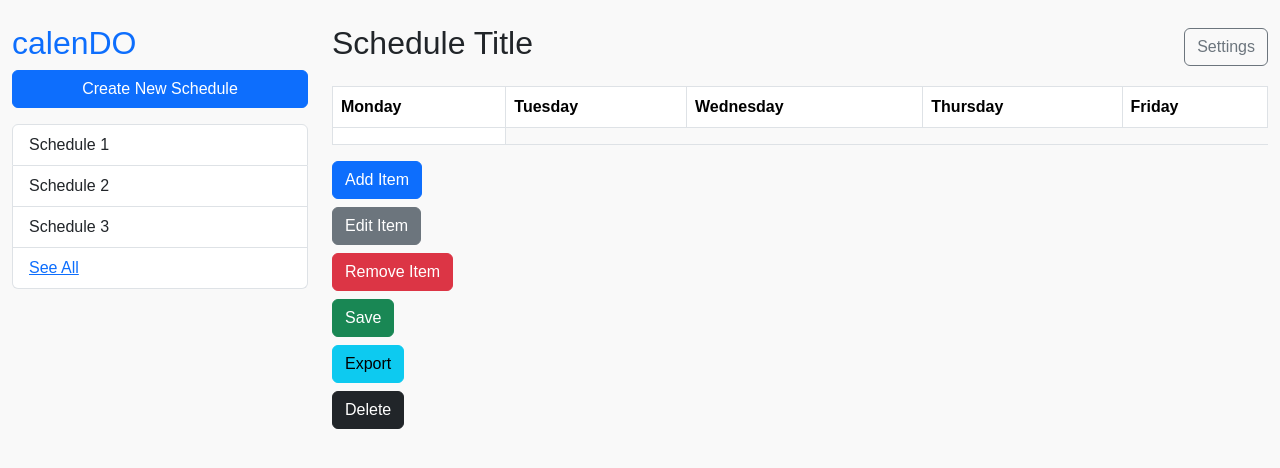
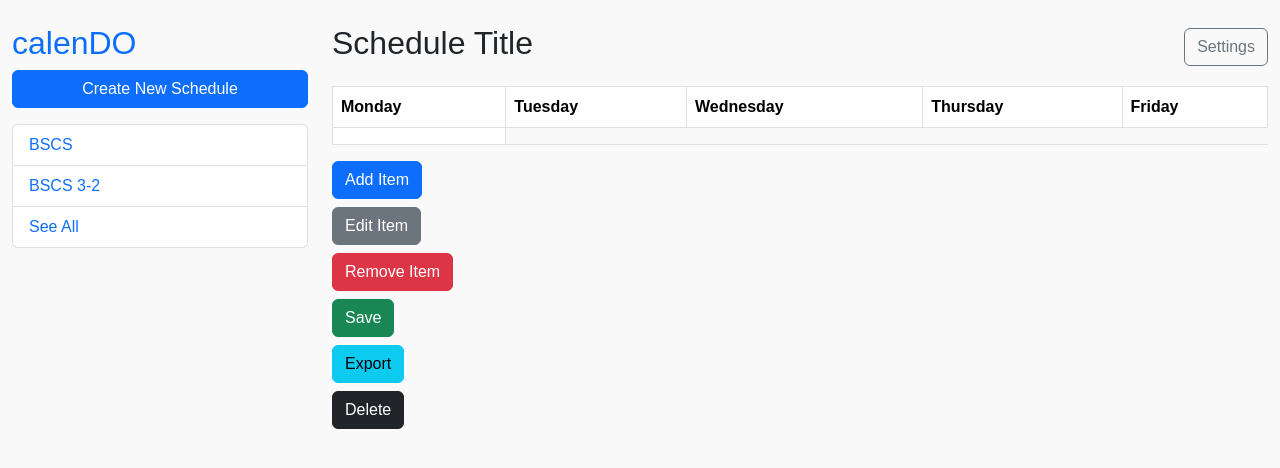
Before and after one commit to mebcrtz/calenDO, a Django app: template project/templates/calendar/calendar-index.html in a window 1280 px wide. Shown: the part 56-524 px from the top of the page. Run offline with Django 5.2, Linux system fonts and the light colour scheme; data comes from the database, SQL or seed files in the repository; both versions use the stored data as it was after the commit; tables that the repository leaves empty hold one stand-in row (values such as "Sample post"); the template is opened without the code that fills it: values that come from a table or form of the project are taken from there, most other values are stand-ins (such as "Sample title", 1, 10 or a date in 2020); lists and menus that the app fills with data are empty.

Commit message:
schedule creation

```diff
--- a/project/calendo/urls.py
+++ b/project/calendo/urls.py
@@ -8,5 +8,8 @@ urlpatterns = [
     path('todo/task-detail/<int:task_id>/', views.task_detail, name='task_detail'),
     path('todo/update-task/', views.update_task, name='update_task'),
 
-    path('calendar/', views.calendar, name='calendo-calendar'),
+    path('calendar/', views.calendar_index, name='calendar_index'),
+    path('schedule/<int:pk>/', views.schedule_detail, name='schedule_detail'),
+    path('schedules/', views.schedule_list, name='schedule_list'),
+    path('create-schedule/', views.create_schedule, name='create_schedule'),
 ]
--- a/project/templates/calendar/calendar-index.html
+++ b/project/templates/calendar/calendar-index.html
@@ -4,17 +4,23 @@
 <div class="row mt-4">
     <aside class="col-3">
         <h2 class="text-primary">calenDO</h2>
-        <button class="btn btn-primary w-100 mb-3">Create New Schedule</button>
-        <ul class="list-group">
-            <li class="list-group-item">Schedule 1</li>
-            <li class="list-group-item">Schedule 2</li>
-            <li class="list-group-item">Schedule 3</li>
-            <li class="list-group-item"><a href="#">See All</a></li>
+        <button class="btn btn-primary w-100 mb-3" data-bs-toggle="modal" data-bs-target="#createScheduleModal">Create New Schedule</button>
+        <ul class="list-group" id="scheduleList">
+            {% for schedule in schedules %}
+                <li class="list-group-item">
+                    <a href="{% url 'schedule_detail' schedule.id %}" class="text-decoration-none">{{ schedule.schedule_name }}</a>
+                </li>
+            {% empty %}
+                <li class="list-group-item">No schedules available</li>
+            {% endfor %}
+            <li class="list-group-item">
+                <a href="{% url 'schedule_list' %}" class="text-decoration-none">See All</a>
+            </li>
         </ul>
     </aside>
-    <section class="col-9">
+    <section class="col-9" id="calendarIndex">
         <div class="d-flex justify-content-between align-items-center">
-            <h2>Schedule Title</h2>
+            <h2 id="scheduleTitle">Schedule Title</h2>
             <button class="btn btn-outline-secondary">Settings</button>
         </div>
         <table class="table table-bordered mt-3">
@@ -48,105 +54,7 @@
     </section>
 </div>
 
-<!-- Add Item Modal -->
-<div class="modal fade" id="addItemModal" tabindex="-1" aria-labelledby="addItemModalLabel" aria-hidden="true">
-    <div class="modal-dialog">
-        <div class="modal-content">
-            <div class="modal-header">
-                <h5 class="modal-title" id="addItemModalLabel">Create Item</h5>
-                <button type="button" class="btn-close" data-bs-dismiss="modal" aria-label="Close"></button>
-            </div>
-            <div class="modal-body">
-                <form id="addItemForm">
-                    <div class="btn-group w-100 mb-3" role="group" aria-label="Event or Class">
-                        <input type="radio" class="btn-check" name="itemType" id="event" value="Event" autocomplete="off" checked>
-                        <label class="btn btn-outline-primary" for="event">Event</label>
+{% include "partials/create-schedule-modal.html" %}
+{% include "partials/add-item-modal.html" %}
 
-                        <input type="radio" class="btn-check" name="itemType" id="class" value="Class" autocomplete="off">
-                        <label class="btn btn-outline-primary" for="class">Class</label>
-                    </div>
-
-                    <div class="mb-3">
-                        <label for="itemName" class="form-label">Item Name:</label>
-                        <input type="text" class="form-control" id="itemName">
-                    </div>
-
-                    <div id="timeBlocks">
-                        <div class="time-block mb-3">
-                            <label>Days:</label><br>
-                            <div class="form-check form-check-inline">
-                                <input class="form-check-input" type="checkbox" id="monday" value="Monday">
-                                <label class="form-check-label" for="monday">Monday</label>
-                            </div>
-                            <div class="form-check form-check-inline">
-                                <input class="form-check-input" type="checkbox" id="tuesday" value="Tuesday">
-                                <label class="form-check-label" for="tuesday">Tuesday</label>
-                            </div>
-                            <div class="form-check form-check-inline">
-                                <input class="form-check-input" type="checkbox" id="wednesday" value="Wednesday">
-                                <label class="form-check-label" for="wednesday">Wednesday</label>
-                            </div>
-                            <div class="form-check form-check-inline">
-                                <input class="form-check-input" type="checkbox" id="thursday" value="Thursday">
-                                <label class="form-check-label" for="thursday">Thursday</label>
-                            </div>
-                            <div class="form-check form-check-inline">
-                                <input class="form-check-input" type="checkbox" id="friday" value="Friday">
-                                <label class="form-check-label" for="friday">Friday</label>
-                            </div>
-                            <div class="form-check form-check-inline">
-                                <input class="form-check-input" type="checkbox" id="saturday" value="Saturday">
-                                <label class="form-check-label" for="saturday">Saturday</label>
-                            </div>
-                            <div class="form-check form-check-inline">
-                                <input class="form-check-input" type="checkbox" id="sunday" value="Sunday">
-                                <label class="form-check-label" for="sunday">Sunday</label>
-                            </div>
-
-                            <div class="row mt-2">
-                                <div class="col">
-                                    <label for="startTime" class="form-label">Start Time:</label>
-                                    <input type="time" class="form-control" id="startTime">
-                                </div>
-                                <div class="col">
-                                    <label for="endTime" class="form-label">End Time:</label>
-                                    <input type="time" class="form-control" id="endTime">
-                                </div>
-                            </div>
-                        </div>
-                    </div>
-
-                    <button type="button" class="btn btn-secondary" id="addTimeButton">Add Another Time</button>
-
-                    <div class="mb-3 mt-3">
-                        <label for="notes" class="form-label">Notes:</label>
-                        <textarea class="form-control" id="notes" rows="3"></textarea>
-                    </div>
-                </form>
-            </div>
-            <div class="modal-footer">
-                <button type="button" class="btn btn-secondary" data-bs-dismiss="modal">Close</button>
-                <button type="button" class="btn btn-primary">Save</button>
-            </div>
-        </div>
-    </div>
-</div>
-
-<script>
-    document.getElementById('addTimeButton').addEventListener('click', function () {
-        const timeBlock = document.querySelector('.time-block');
-        const newTimeBlock = timeBlock.cloneNode(true);
-
-        // Clear inputs in the cloned block
-        newTimeBlock.querySelectorAll('input').forEach(input => {
-            if (input.type === 'checkbox') {
-                input.checked = false;
-            } else {
-                input.value = '';
-            }
-        });
-
-        document.getElementById('timeBlocks').appendChild(newTimeBlock);
-    });
-</script>
 {% endblock %}
--- /dev/null
+++ b/project/templates/partials/create-schedule-modal.html
@@ -0,0 +1,23 @@
+<div class="modal fade" id="createScheduleModal" tabindex="-1" aria-labelledby="createScheduleModalLabel" aria-hidden="true">
+    <div class="modal-dialog">
+        <div class="modal-content">
+            <div class="modal-header">
+                <h5 class="modal-title" id="createScheduleModalLabel">Create New Schedule</h5>
+                <button type="button" class="btn-close" data-bs-dismiss="modal" aria-label="Close"></button>
+            </div>
+            <div class="modal-body">
+                <form id="createScheduleForm" method="POST" action="{% url 'create_schedule' %}">
+                    {% csrf_token %}
+                    <div class="mb-3">
+                        <label for="scheduleName" class="form-label">Schedule Name:</label>
+                        <input type="text" class="form-control" id="scheduleName" name="schedule_name" placeholder="Enter schedule name" required>
+                    </div>
+                    <div class="modal-footer">
+                        <button type="button" class="btn btn-secondary" data-bs-dismiss="modal">Close</button>
+                        <button type="submit" class="btn btn-primary">Save</button>
+                    </div>
+                </form>
+            </div>
+        </div>
+    </div>
+</div>
```
Also changed, not shown: project/calendo/views.py (+29 -4 lines), project/templates/partials/add-item-modal.html (added, +101 -0 lines), project/db.sqlite3.
